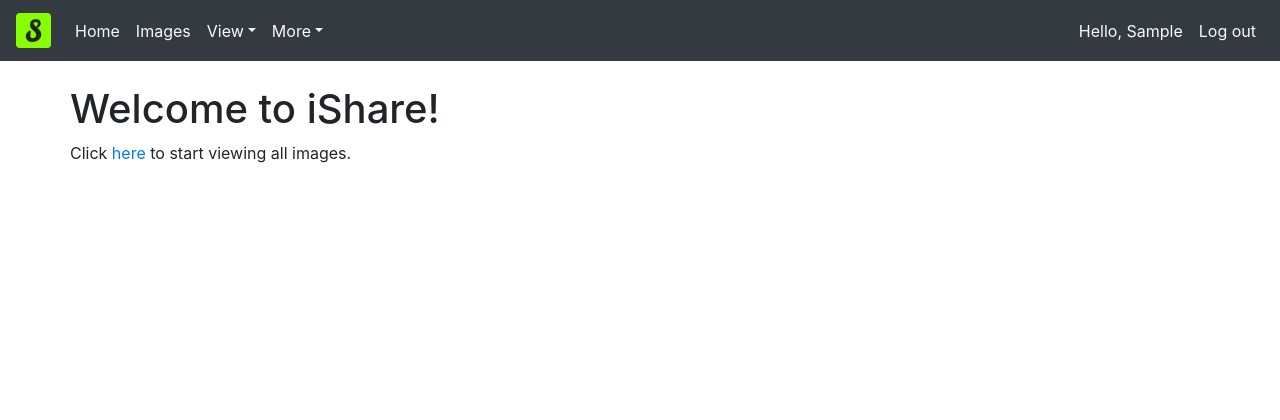
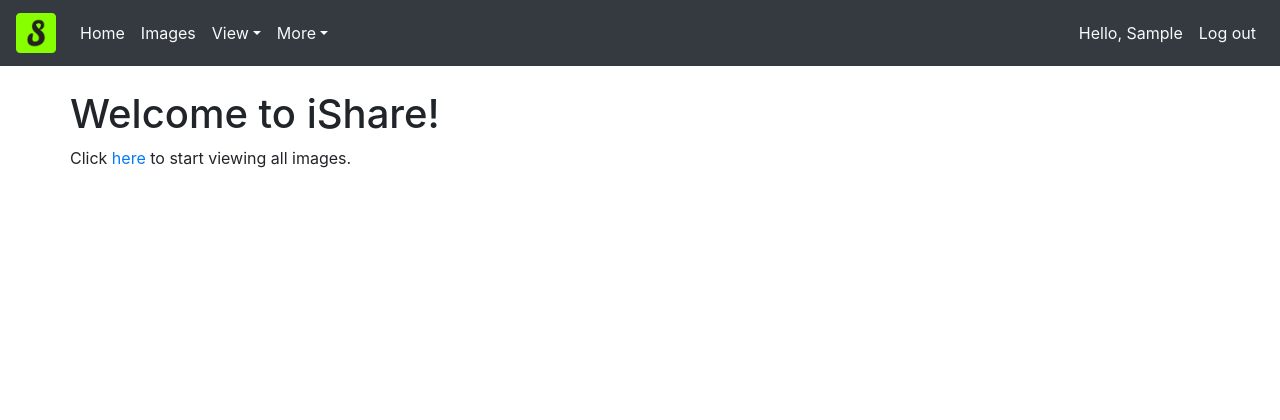
Before and after one commit to xinyuwen101/django_image, a Django app: page / in a window 1280 px wide. Shown: the top 420 px of the page. Run offline with Django 3.2, Linux system fonts and the light colour scheme; the visitor is signed in with stand-in values (Sample User, id 1); some libraries are stand-ins or nearby versions.

Commit message:
Update base.html

```diff
--- a/templates/base.html
+++ b/templates/base.html
@@ -23,10 +23,10 @@
 
 <body class="d-flex flex-column h-100">
 
-<!-- Navbar -->
+<!-- Nav -->
 <nav class="navbar navbar-expand-md navbar-dark bg-dark mb-4">
     <a class="navbar-brand" href="{% url "account:dashboard" %}">
-        <img src="{% static "img/android-chrome-192x192.png" %}" alt="Logo" width="35" height="35">
+        <img src="{% static "img/android-chrome-192x192.png" %}" alt="Logo" width="40" height="40">
     </a>
     <button class="navbar-toggler" type="button" data-toggle="collapse" data-target="#navbarCollapse"
             aria-controls="navbarCollapse" aria-expanded="false" aria-label="Toggle navigation">
@@ -87,15 +87,15 @@
     </div>
 </nav>
 
-<!-- Main content -->
-<div class="container">
+<!-- Main -->
+<main class="container">
     <div class="row">
         <div id="main">
             {% block content %}
             {% endblock %}
         </div>
     </div>
-</div>
+</main>
 
 <!-- Footer -->
 <footer class="footer mt-auto py-3 bg-light">
```
